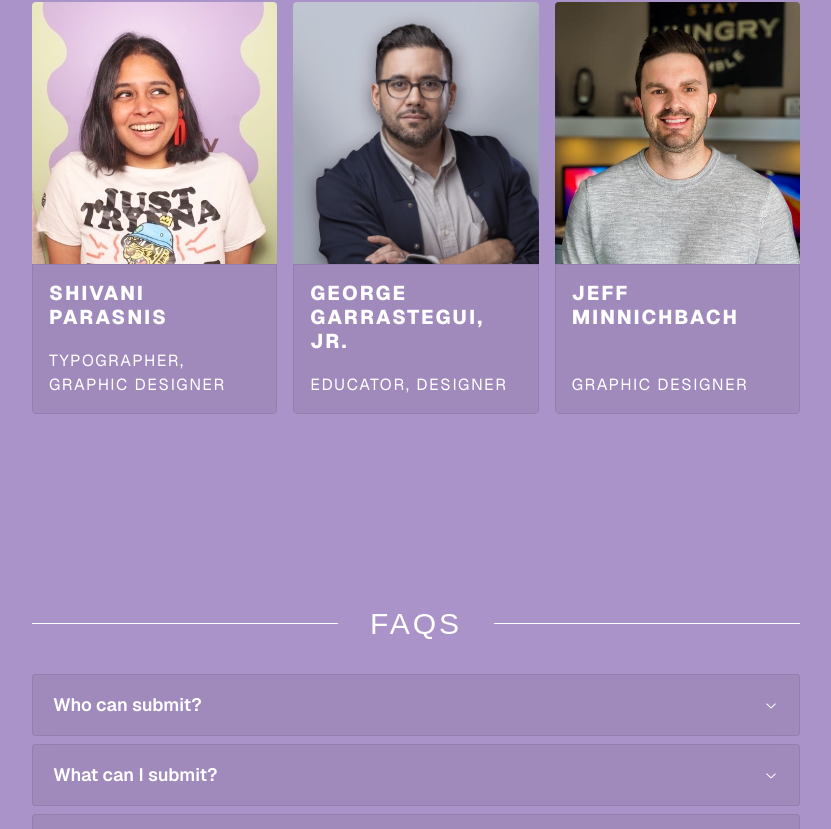
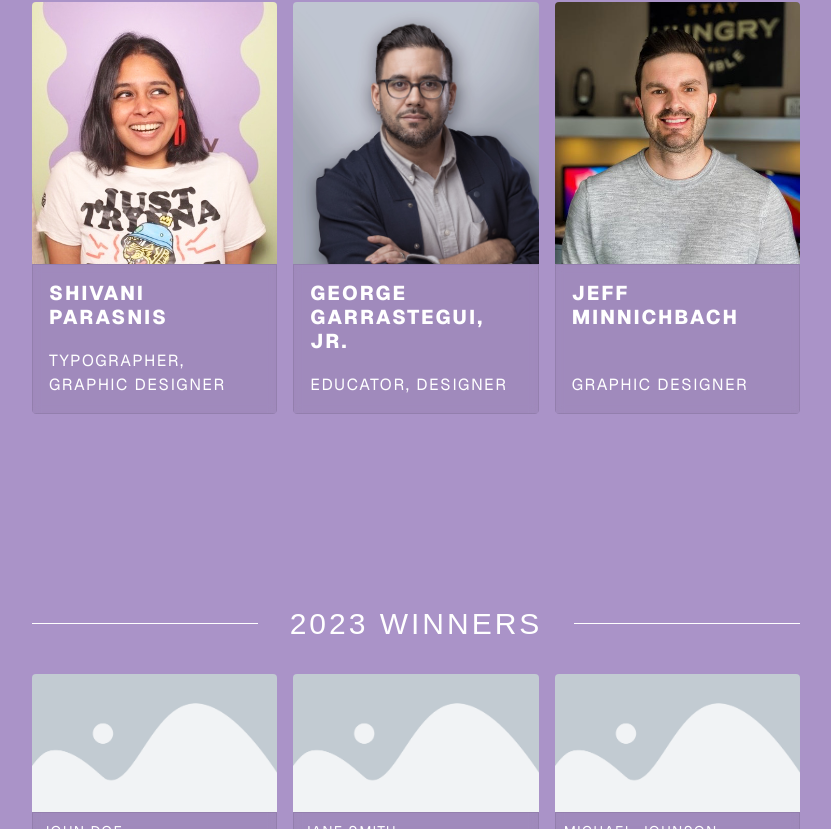
Before and after one commit to harbinger-digital/aiga-100show-24, a Next.js app: page / in a window 1280 px wide. Shown: the part 1971-2800 px from the top of the page, without its empty margins (224-1055 px from the left). Built offline with nearby package versions, Linux system fonts and the light colour scheme; a web font is replaced by a local one.

Commit message:
implemented 2023 winners gallery section

```diff
--- /dev/null
+++ b/app/components/winnerCard.jsx
@@ -0,0 +1,14 @@
+import Image from 'next/image'
+
+export default function WinnerCard({ src, name }) {
+  return (
+    <div className='flex flex-col w-full rounded overflow-clip'>
+      <div className='relative w-full h-full overflow-clip aspect-video'>
+        <Image src={src} alt='Image 1' fill={true} objectFit='cover' />
+      </div>
+      <div className='flex flex-col justify-between w-full gap-1 p-2 backdrop-blur-[4px] bg-black/[6%] border border-1 border-black/[8%] group-hover:bg-black/10 transition-all duration-300'>
+        <p className='text-white font-[400] text-xs md:text-sm uppercase tracking-widest'>{name}</p>
+      </div>
+    </div>
+  )
+}
--- a/app/page.js
+++ b/app/page.js
@@ -9,8 +9,20 @@ import Footer from './components/footer'
 import JudgesCard from './components/judgesCard'
 import Image from 'next/image'
 import Link from 'next/link'
+import { Collapsible, CollapsibleContent, CollapsibleTrigger } from '@/components/ui/collapsible'
+import { PlusIcon, MinusIcon } from '@radix-ui/react-icons'
+import WinnerCard from './components/winnerCard'
+import { useState, useEffect } from 'react'
+import winnersData from '../data/winnersData.json'
 
 export default function Home() {
+  const [isOpen, setIsOpen] = useState(false)
+  const [isMobile, setIsMobile] = useState(false)
+
+  useEffect(() => {
+    setIsMobile(window.matchMedia('(max-width: 767px)').matches)
+  }, [])
+
   return (
     <div className='font-geist px-6 sm:px-8 md:px-16 transition-all duration-500 relative'>
       <Navbar />
@@ -99,6 +111,51 @@ export default function Home() {
               position='top'
             />
           </div>
+        </div>
+        <div className='flex flex-col gap-8 w-full'>
+          <div className='flex justify-center items-center gap-8 self-stretch'>
+            <div className='grow h-px relative bg-white' />
+            <h2 className='font-bely uppercase text-3xl tracking-widest text-white text-center'>2023 Winners</h2>
+            <div className='grow h-px relative bg-white' />
+          </div>
+          <div className='grid grid-cols-2 md:grid-cols-3 gap-4'>
+            {winnersData.slice(0, isMobile ? 8 : 9).map((item, index) => (
+              <WinnerCard key={index} {...item} />
+            ))}
+          </div>
+          <Collapsible className='flex flex-col gap-8 items-center relative' open={isOpen} onOpenChange={setIsOpen}>
+            <CollapsibleTrigger className='flex flex-col gap-4 sticky top-16 md:top-32 z-10 left-auto right-auto'>
+              {isOpen ? (
+                <div className='group flex'>
+                  <div className='flex gap-3 px-6 py-4 justify-center items-end z-10'>
+                    <p className='text-white font-[800] text-base leading-none uppercase tracking-widest text-center'>
+                      Show Less
+                    </p>
+                    <MinusIcon className='w-5 h-5 text-white' />
+                  </div>
+                  <div className='absolute top-0 right-0 bottom-0 left-0 rounded-full bg-black/[6%] shadow-lg shadow-[#5E3687]/[20%] border border-1 border-black/[8%] group-hover:bg-black/10 transition-all duration-300'></div>
+                  <div className='absolute top-0 right-0 bottom-0 left-0 rounded-full -z-10 bg-[#9F6DB7]/[70%] backdrop-blur-[8px]'></div>
+                </div>
+              ) : (
+                <div className='group flex relative'>
+                  <div className='flex gap-3 px-6 py-4 justify-center items-end z-10'>
+                    <p className='text-white font-[800] text-base leading-none uppercase tracking-widest text-center'>
+                      Show More
+                    </p>
+                    <PlusIcon className='w-5 h-5 text-white' />
+                  </div>
+                  <div className='absolute top-0 right-0 bottom-0 left-0 rounded-full backdrop-blur-[4px] bg-black/[6%] border border-1 border-black/[8%] group-hover:bg-black/10 transition-all duration-300'></div>
+                </div>
+              )}
+            </CollapsibleTrigger>
+            <CollapsibleContent className='w-full'>
+              <div className='grid grid-col-1 grid-cols-2 md:grid-cols-3 gap-4'>
+                {winnersData.slice(isMobile ? 8 : 9).map((item, index) => (
+                  <WinnerCard key={index} {...item} />
+                ))}
+              </div>
+            </CollapsibleContent>
+          </Collapsible>
         </div>
         <div className='flex flex-col gap-8 w-full'>
           <div className='flex justify-center items-center gap-8 self-stretch'>
--- /dev/null
+++ b/components/ui/collapsible.jsx
@@ -0,0 +1,11 @@
+"use client"
+
+import * as CollapsiblePrimitive from "@radix-ui/react-collapsible"
+
+const Collapsible = CollapsiblePrimitive.Root
+
+const CollapsibleTrigger = CollapsiblePrimitive.CollapsibleTrigger
+
+const CollapsibleContent = CollapsiblePrimitive.CollapsibleContent
+
+export { Collapsible, CollapsibleTrigger, CollapsibleContent }
--- /dev/null
+++ b/data/winnersData.json
@@ -0,0 +1,122 @@
+[
+  {
+    "src": "/winners/placeholder.png",
+    "name": "John Doe"
+  },
+  {
+    "src": "/winners/placeholder.png",
+    "name": "Jane Smith"
+  },
+  {
+    "src": "/winners/placeholder.png",
+    "name": "Michael Johnson"
+  },
+  {
+    "src": "/winners/placeholder.png",
+    "name": "Emily Davis"
+  },
+  {
+    "src": "/winners/placeholder.png",
+    "name": "David Wilson"
+  },
+  {
+    "src": "/winners/placeholder.png",
+    "name": "Sarah Thompson"
+  },
+  {
+    "src": "/winners/placeholder.png",
+    "name": "Daniel Martinez"
+  },
+  {
+    "src": "/winners/placeholder.png",
+    "name": "Olivia Anderson"
+  },
+  {
+    "src": "/winners/placeholder.png",
+    "name": "Matthew Taylor"
+  },
+  {
+    "src": "/winners/placeholder.png",
+    "name": "Sophia Thomas"
+  },
+  {
+    "src": "/winners/placeholder.png",
+    "name": "Andrew Hernandez"
+  },
+  {
+    "src": "/winners/placeholder.png",
+    "name": "Isabella Moore"
+  },
+  {
+    "src": "/winners/placeholder.png",
+    "name": "Joseph Jackson"
+  },
+  {
+    "src": "/winners/placeholder.png",
+    "name": "Ava White"
+  },
+  {
+    "src": "/winners/placeholder.png",
+    "name": "William Harris"
+  },
+  {
+    "src": "/winners/placeholder.png",
+    "name": "Mia Martin"
+  },
+  {
+    "src": "/winners/placeholder.png",
+    "name": "Ethan Thompson"
+  },
+  {
+    "src": "/winners/placeholder.png",
+    "name": "Charlotte Lewis"
+  },
+  {
+    "src": "/winners/placeholder.png",
+    "name": "Alexander Lee"
+  },
+  {
+    "src": "/winners/placeholder.png",
+    "name": "Grace Walker"
+  },
+  {
+    "src": "/winners/placeholder.png",
+    "name": "Benjamin Turner"
+  },
+  {
+    "src": "/winners/placeholder.png",
+    "name": "Chloe Hall"
+  },
+  {
+    "src": "/winners/placeholder.png",
+    "name": "James Adams"
+  },
+  {
+    "src": "/winners/placeholder.png",
+    "name": "Lily Wright"
+  },
+  {
+    "src": "/winners/placeholder.png",
+    "name": "Henry Mitchell"
+  },
+  {
+    "src": "/winners/placeholder.png",
+    "name": "Victoria Baker"
+  },
+  {
+    "src": "/winners/placeholder.png",
+    "name": "Christopher Green"
+  },
+  {
+    "src": "/winners/placeholder.png",
+    "name": "Zoe Hill"
+  },
+  {
+    "src": "/winners/placeholder.png",
+    "name": "Andrew Hernandez"
+  },
+  {
+    "src": "/winners/placeholder.png",
+    "name": "Penelope Young"
+  }
+]
--- a/package.json
+++ b/package.json
@@ -10,12 +10,14 @@
   },
   "dependencies": {
     "@radix-ui/react-accordion": "^1.1.2",
+    "@radix-ui/react-collapsible": "^1.0.3",
     "@radix-ui/react-dialog": "^1.0.5",
     "@radix-ui/react-icons": "^1.3.0",
     "class-variance-authority": "^0.7.0",
     "clsx": "^2.1.0",
     "framer-motion": "^10.18.0",
     "geist": "^1.2.0",
+    "gsap": "^3.12.5",
     "next": "14.0.4",
     "react": "^18",
     "react-dom": "^18",
```
Also changed, not shown: public/winners/placeholder.png (added), 1 other file (tests, documents, lock files or other folders).
